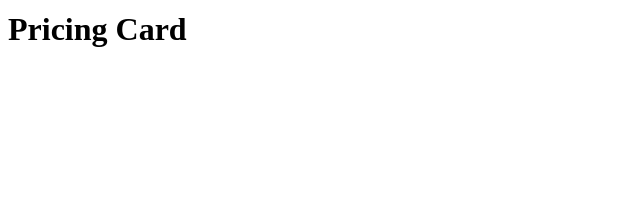
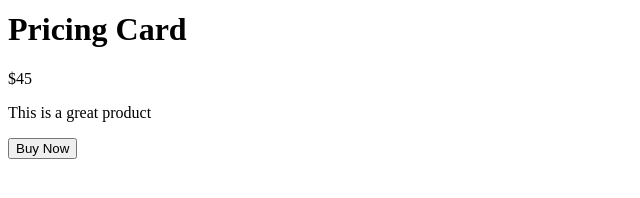
Before and after one commit to acciojob/pricing-card-Abhijit7287, a website: page main.html in a window 1280 px wide. Shown: the part 322-520 px from the top of the page, without its empty margins (0-640 px from the left). Drawn offline with Linux system fonts and the light colour scheme.

Commit message:
created a submission

```diff
--- a/main.html
+++ b/main.html
@@ -11,7 +11,9 @@
 	<div class="card">
 		<img src="https://images.freeimages.com/images/large-previews/77c/nemo-the-horse-1339807.jpg" alt="product image" class="product-img">
 		<h1 class="title">Pricing Card</h1>
-		<p class=></p>
+		<p class="price">$45</p>
+		<p class="description">This is a great product</p>
+		<button class="buy">Buy Now</button>
 	</div>
     <script type="text/javascript" src="./script.js">
 </script>
```
